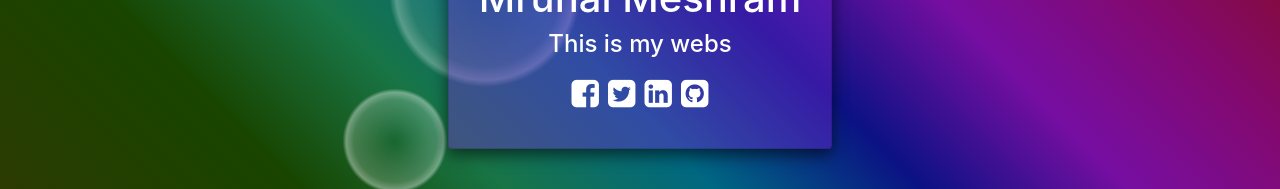
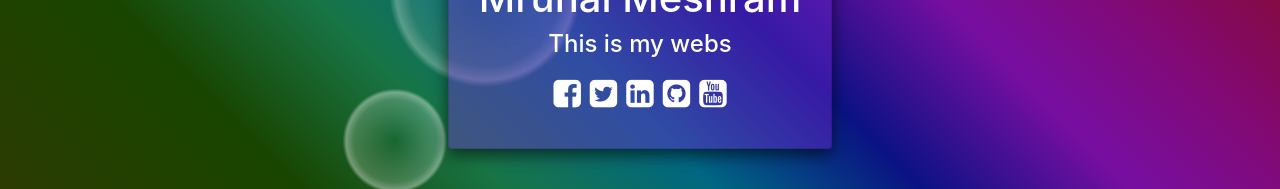
Before and after one commit to mrunal77/react_website, a React (Create React App) app: page / in a window 1280 px wide. Shown: the part 494-683 px from the top of the page. Built offline with nearby package versions, Linux system fonts and the light colour scheme.

Commit message:
Youtube Link Added

```diff
--- a/src/social_icons/social.jsx
+++ b/src/social_icons/social.jsx
@@ -9,16 +9,20 @@ export default class Social extends React.Component {
                     <i class="fa fa-facebook-square" aria-hidden="true"></i>
                 </a>
                 &nbsp;
-            <a href="https://twitter.com/mrunal7794" target="_blank">
+                <a href="https://twitter.com/mrunal7794" target="_blank">
                     <i class="fa fa-twitter-square" aria-hidden="true"></i>
                 </a>
                 &nbsp;
-            <a href="https://linkedin.com/in/mrunal7794" target="_blank">
+                <a href="https://linkedin.com/in/mrunal7794" target="_blank">
                     <i class="fa fa-linkedin-square" aria-hidden="true"></i>
                 </a>
                 &nbsp;
-            <a href="https://github.com/mrunal77" target="_blank">
+                <a href="https://github.com/mrunal77" target="_blank">
                     <i class="fa fa-github-square" aria-hidden="true"></i>
+                </a>
+                &nbsp;
+                <a href="https://www.youtube.com/channel/UCIx_aqCVuGRZ5Wu-I4UY36Q" target="_blank">
+                    <i class="fa fa-youtube-square" aria-hidden="true"></i>
                 </a>
 
             </div>
```
